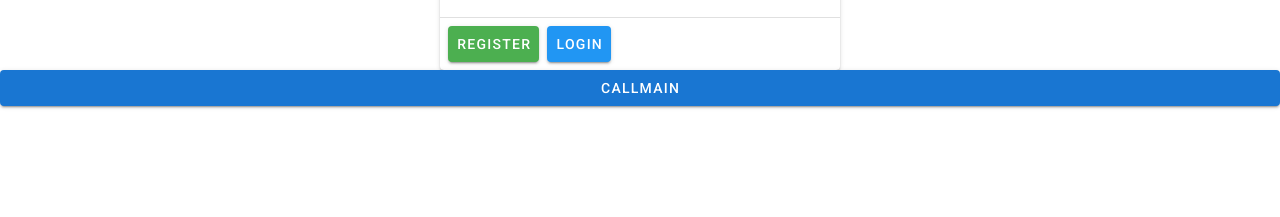
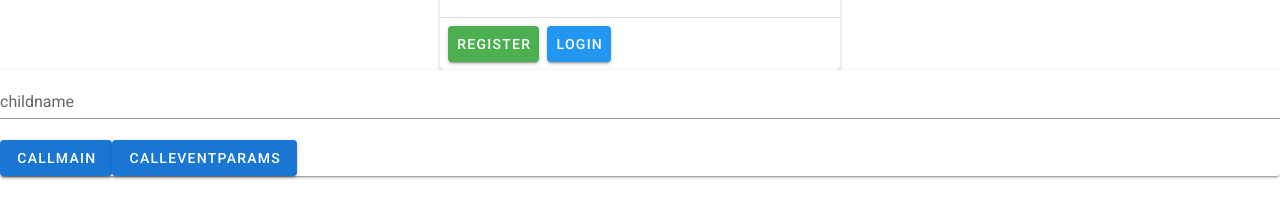
Before and after one commit to DEARn6sx/Vue-inet, a Vue app: page /simple in a window 1280 px wide. Shown: the part 1157-1374 px from the top of the page. Built offline with nearby package versions, Linux system fonts and the light colour scheme.

Commit message:
EventBus

```diff
--- /dev/null
+++ b/src/EventBus.js
@@ -0,0 +1,2 @@
+import Vue from "vue";
+export const EventBus = new Vue
--- a/src/components/login.vue
+++ b/src/components/login.vue
@@ -26,22 +26,37 @@
         <v-btn color="info">Login</v-btn>
       </v-card-actions>
     </v-card>
+    <v-card>
+
+    <v-text-field
+            name="childname"
+            label="childname"
+            id="childname"
+            v-model="childname"
+    ></v-text-field>
      <v-btn color="primary" @click="callMain()">callMain</v-btn>
+     <v-btn color="primary" @click="callEventParams()">callEventParams</v-btn>
+    </v-card>
   </v-app>
 </template>
 
 <script>
+import { EventBus } from "@/EventBus"
 export default {
   props: ['name'],
   methods: {
           callMain(){
               this.$emit('alertMessage2')
+          },
+          callEventParams(){
+              EventBus.$emit('Hahahahaahahahahah', this.childname)
           }
       },
   name: 'App',
   data () {
     return {
-      showPassword: false
+      showPassword: false,
+      childname:''
     }
   },
 }
--- a/src/views/SimpleView.vue
+++ b/src/views/SimpleView.vue
@@ -45,6 +45,7 @@
         <v-col clos="12">
             <loginPage :name="name"  @alertMessage2="alertMessage" />
         </v-col>
+
     </v-row>
 
 
@@ -53,6 +54,7 @@
 
 <script>
 import loginPage from "../components/login.vue";
+import { EventBus } from "@/EventBus"
 export default {
     components:{
         loginPage
@@ -79,6 +81,9 @@ export default {
             ]
         }
     },
+    mounted() {
+        EventBus.$on('Hahahahaahahahahah', this.alertMParams)
+    },
     methods: {
         alertMessage(){
             alert('Heeelllllloooooooo')
```
